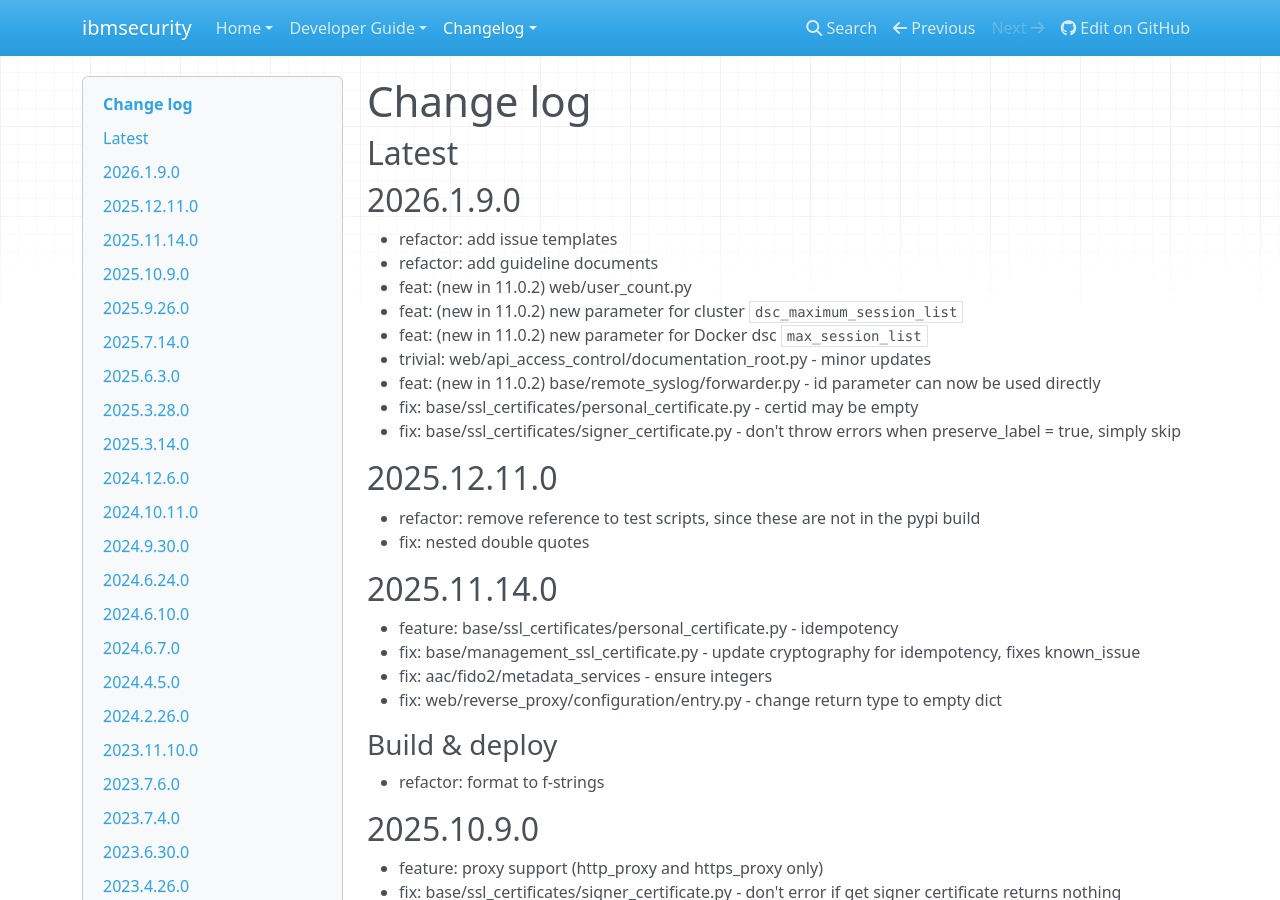
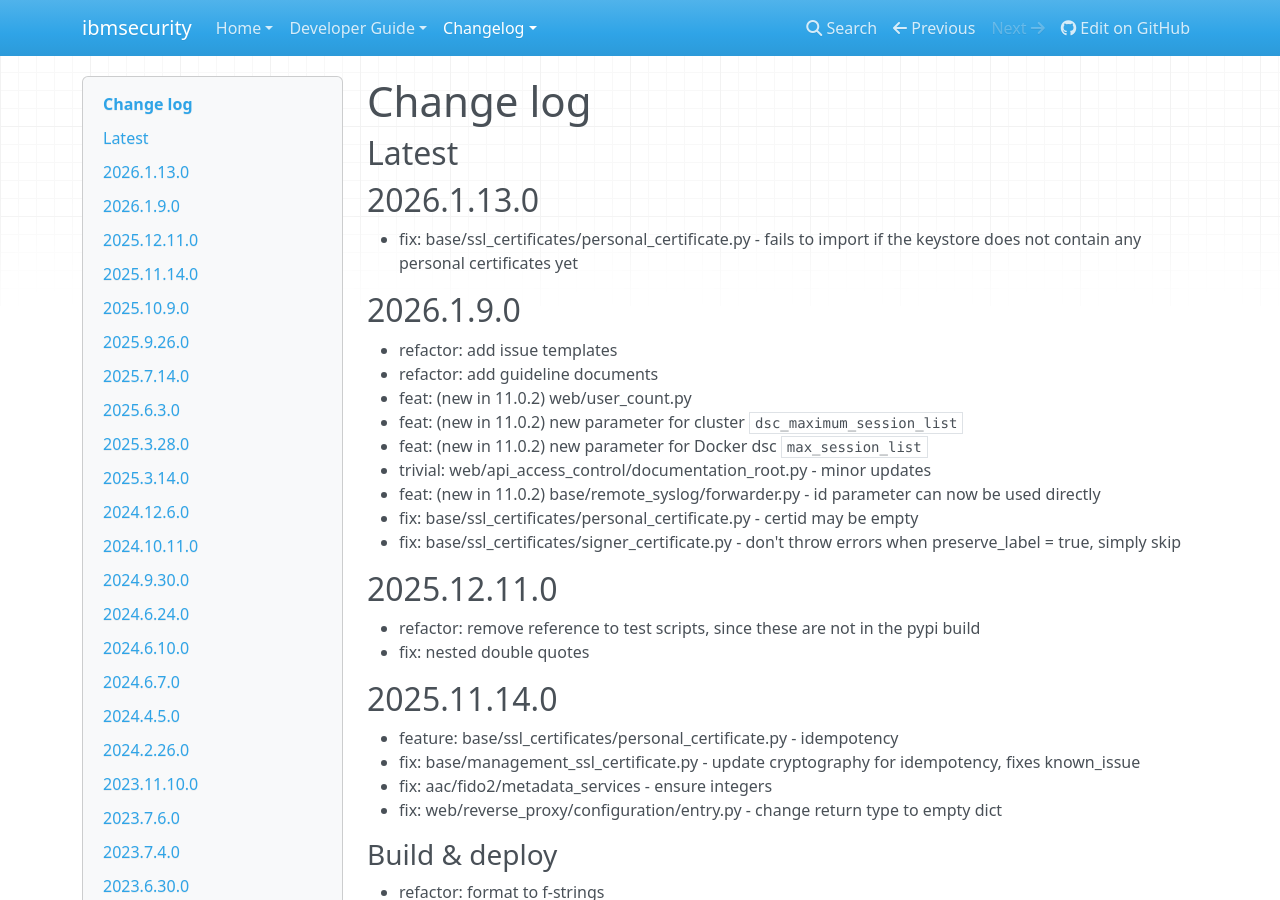
Before and after one commit to IBM-Security/ibmsecurity, an MkDocs documentation site: the page built from docs/changelog.md, in a window 1280 px wide and 900 px high. Built offline with MkDocs 1.6.1, drawn with Linux system fonts in a browser that asks for light colours; nearby versions of some CDN libraries.

Commit message:
docs: changelog
Signed-off-by: Tom Bosmans <tom.bosmans@be.ibm.com>

```diff
--- a/docs/changelog.md
+++ b/docs/changelog.md
@@ -1,6 +1,10 @@
 # Change log
 
 ## Latest
+
+## 2026.1.13.0
+
+- fix: base/ssl_certificates/personal_certificate.py - fails to import if the keystore does not contain any personal certificates yet
 
 ## 2026.1.9.0
 
@@ -27,7 +31,6 @@
 - fix: web/reverse_proxy/configuration/entry.py - change return type to empty dict
 
 ### Build & deploy
-
 - refactor: format to f-strings
 
 ## 2025.10.9.0
```
